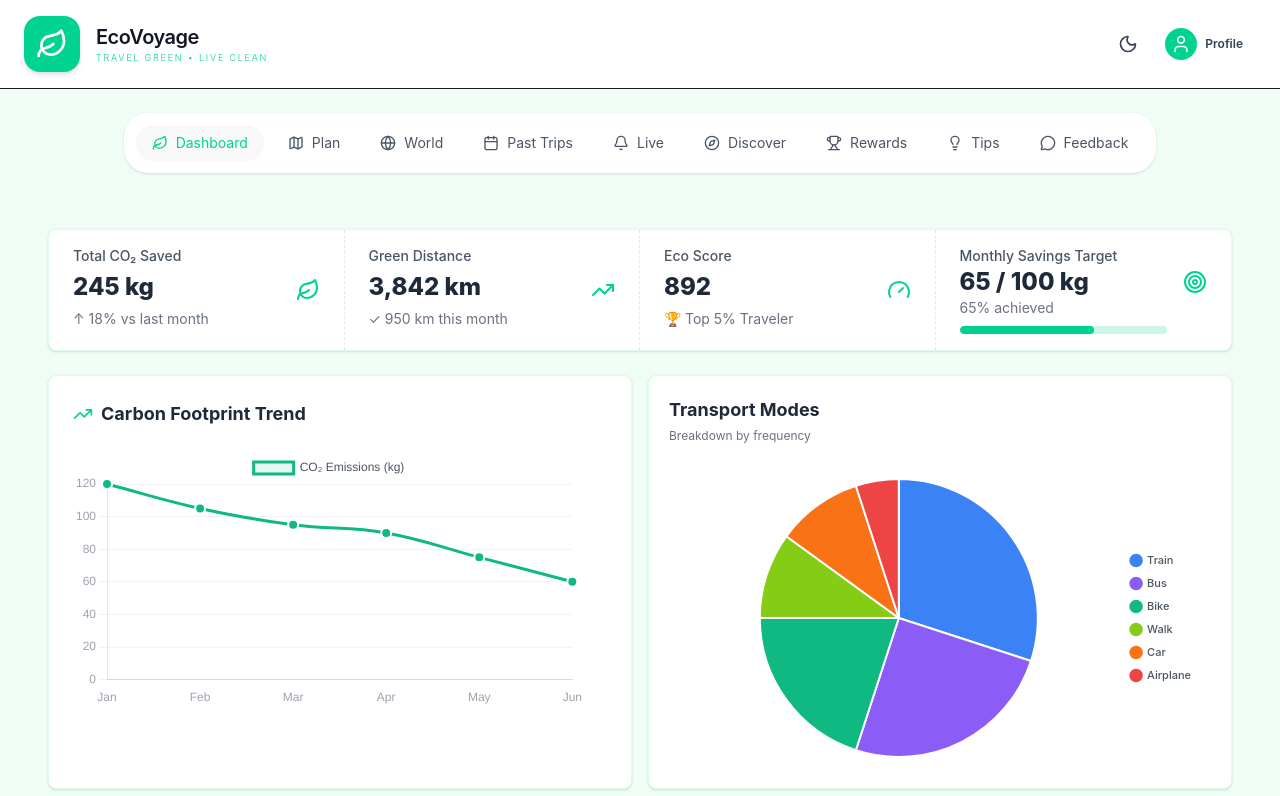
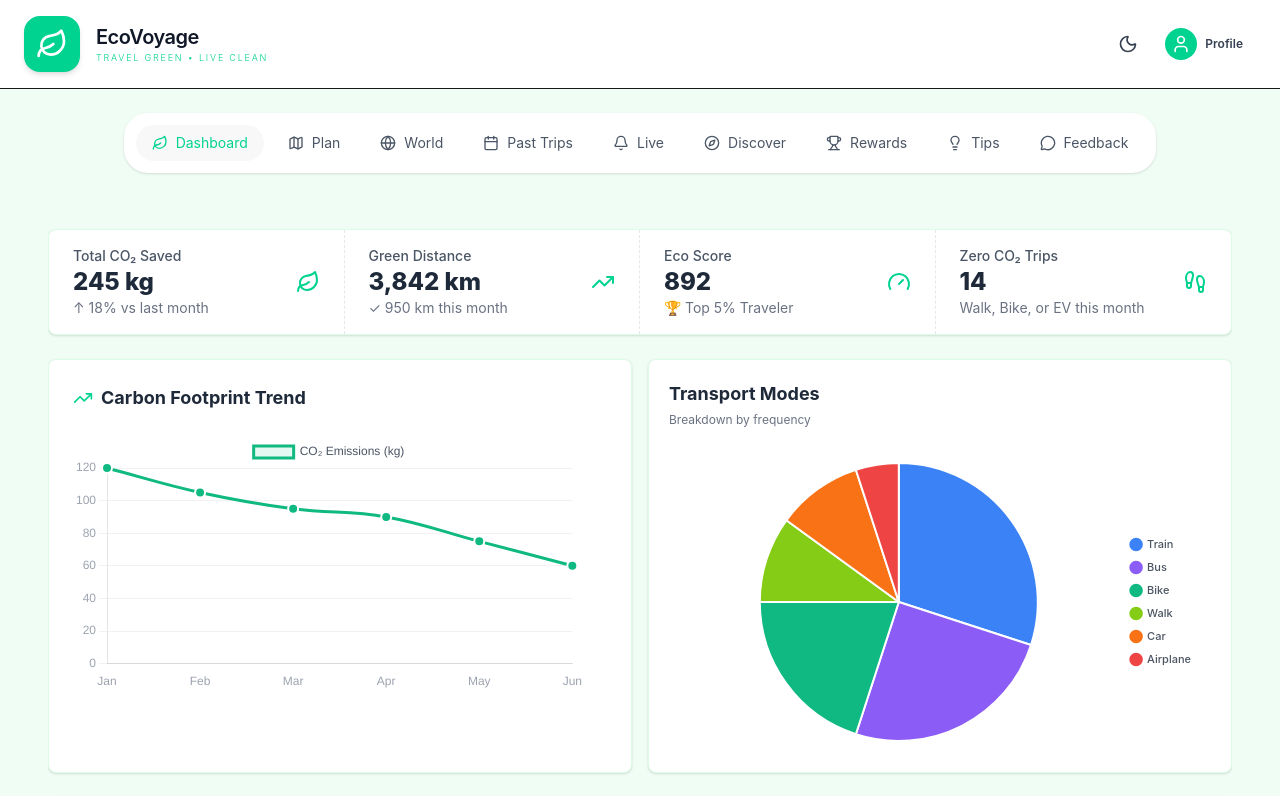
Before and after one commit to schwein69/Asw-Hci, a Vue app in the folder mevn-app/client/: page /dashboard in a window 1280 px wide. Shown: the top 796 px of the page. Built offline with nearby package versions, Linux system fonts and the light colour scheme.

Commit message:
improvement in dashboard

```diff
--- a/mevn-app/client/src/components/Dashboard.vue
+++ b/mevn-app/client/src/components/Dashboard.vue
@@ -5,9 +5,9 @@ import {
   Zap,
   TrendingUp,
   Car,
-  Target,
   TreePine,
   Gauge,
+  Footprints,
 } from "lucide-vue-next";
 
 import CarbonTrendChart from "./charts/CarbonTrendChart.vue";
@@ -34,10 +34,11 @@ const stats = ref([
     icon: Gauge,
   },
   {
-    label: "Monthly Savings Target",
-    value: "65 / 100 kg",
-    subtitle: "65% achieved",
-    icon: Target,
+    label: "Zero CO₂ Trips",
+    value: "14",
+    subtitle: "Walk, Bike, or EV this month",
+    icon: Footprints,
+    isZeroCount: true,
   },
 ]);
 
@@ -52,7 +53,7 @@ const environmentalImpact = ref({
 </script>
 
 <template>
-  <div class="space-y-6">
+  <div class="space-y-6 overflow-hidden">
     <div
       class="stats stats-vertical md:stats-horizontal shadow-sm border border-green-100 bg-white w-full md:grid-cols-2 lg:grid-cols-4"
     >
@@ -68,14 +69,6 @@ const environmentalImpact = ref({
         </div>
         <div class="stat-desc text-xs md:text-sm text-gray-500">
           {{ stat.subtitle }}
-        </div>
-
-        <div v-if="idx === 3" class="mt-2 flex flex-col gap-1">
-          <progress
-            class="progress progress-success w-full h-2"
-            value="65"
-            max="100"
-          ></progress>
         </div>
       </div>
     </div>
```
